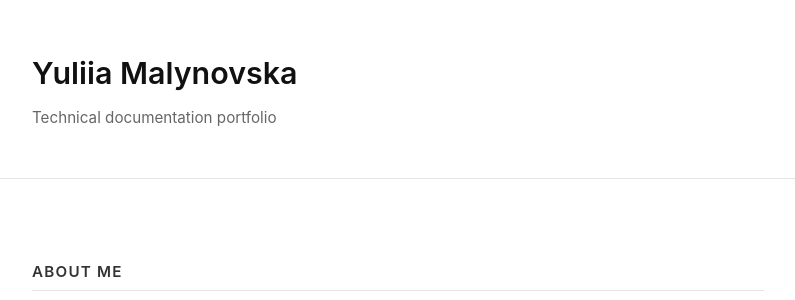
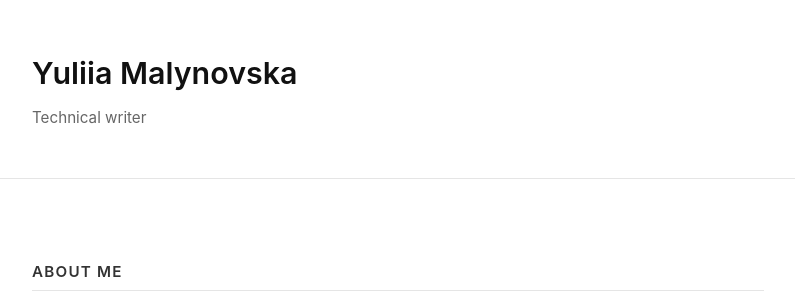
Before and after one commit to malynovskayuliia-eng/malynovskayuliia-eng.github.io, a Jekyll site: the page built from index.md, in a window 1280 px wide. Shown: the top 300 px of the page, without its empty margins (242-1037 px from the left). Built offline with Jekyll 4.4.1, drawn with Linux system fonts in a browser that asks for light colours.

Commit message:
Update _config.yml

```diff
--- a/_config.yml
+++ b/_config.yml
@@ -1,5 +1,5 @@
 title: Yuliia Malynovska
-description: Technical documentation portfolio
+description: Technical writer
 markdown: kramdown
 kramdown:
   input: GFM
```
